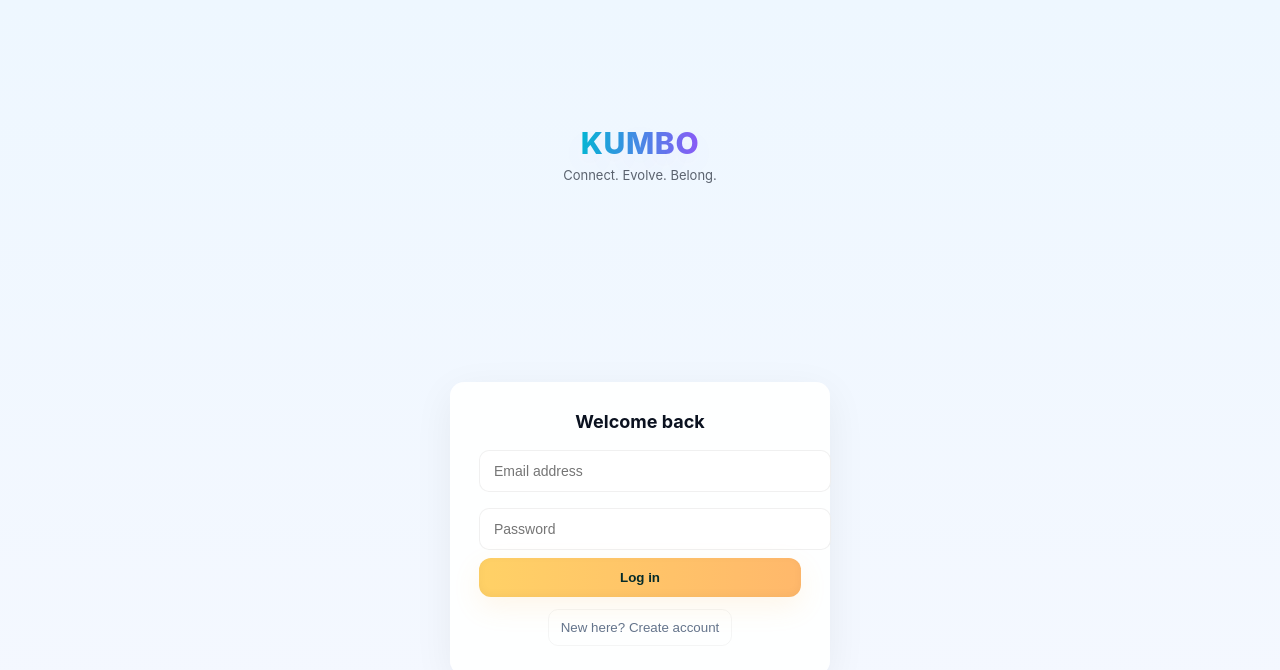
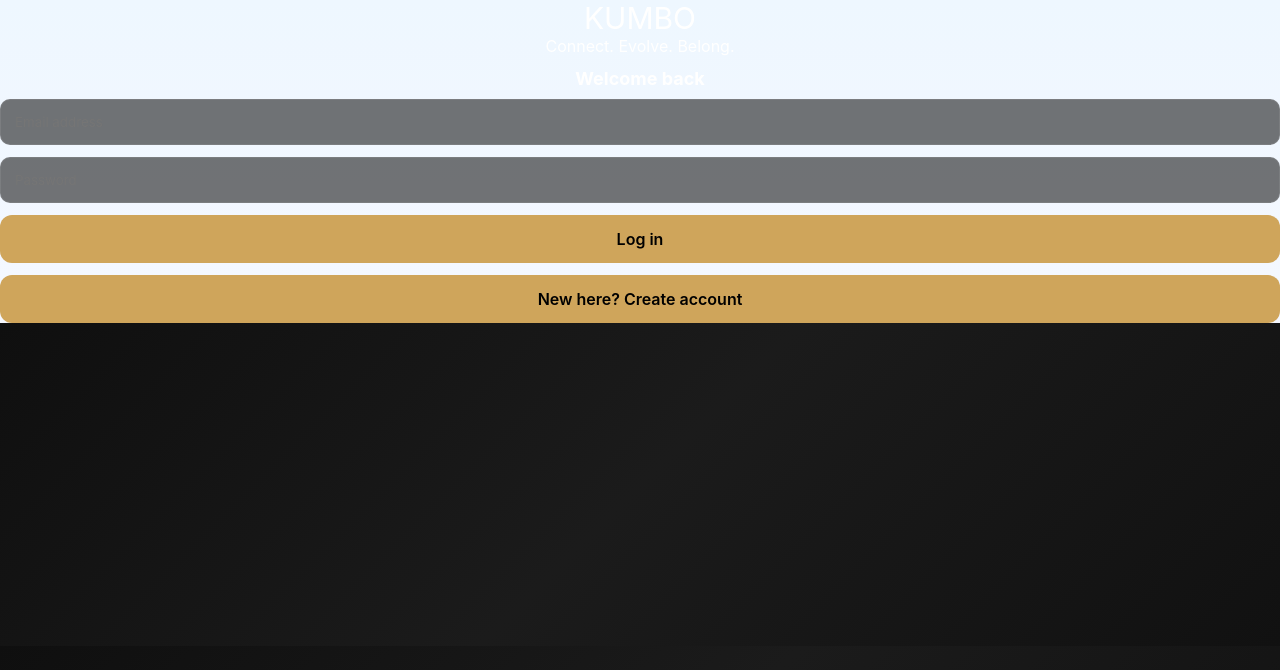
Before and after one commit to Great-Pittbul/chat-app, a React (Vite) app in the folder web-client/: page / in a window 1280 px wide. Shown: the top 670 px of the page. Built offline with nearby package versions, Linux system fonts and the light colour scheme.

Commit message:
Update style.css

```diff
--- a/web-client/src/style.css
+++ b/web-client/src/style.css
@@ -1,149 +1,244 @@
-/* Global & Theme variables (light-first) */
-:root{
-  --bg-light: linear-gradient(180deg,#eef8ff,#f8fbff);
-  --bg-dark: linear-gradient(180deg,#071326,#091923);
-  --card-bg-light: rgba(255,255,255,0.9);
-  --card-bg-dark: rgba(4,12,20,0.7);
-  --primary-gradient: linear-gradient(90deg,#06b6d4,#8b5cf6); /* turquoise -> violet */
-  --accent-gold: linear-gradient(90deg,#ffd166,#ffb86b);
-  --glass-border: rgba(255,255,255,0.6);
-  --muted: #64748b;
-  --radius-lg: 14px;
-  font-synthesis: none;
+/* ============================
+   KUMBO — LUXURY SOCIAL THEME
+   Noir Glass (Dark First) + Soft Gold
+   Soft Gold: #cfa55b
+   ============================ */
+
+/* ---------- Root Colors ---------- */
+:root {
+  --soft-gold: #cfa55b;
+  --soft-gold-light: #e3c892;
+
+  --dark-bg: #0f0f0f;
+  --dark-card: rgba(25, 25, 25, 0.6);
+  --dark-border: rgba(255, 255, 255, 0.08);
+
+  --text-primary: #ffffff;
+  --text-secondary: #bdbdbd;
+
+  --glass-bg: rgba(20, 20, 20, 0.55);
+  --glass-border: rgba(255, 255, 255, 0.08);
+
+  --gradient-1: linear-gradient(135deg, #0f0f0f, #1b1b1b, #111);
+  --gradient-gold: linear-gradient(135deg, #cfa55b, #e3c892);
 }
 
-/* Basic body */
-body {
-  margin: 0;
-  font-family: Inter, ui-sans-serif, system-ui, -apple-system, "Segoe UI", Roboto, "Helvetica Neue", Arial;
-  -webkit-font-smoothing: antialiased;
-  -moz-osx-font-smoothing: grayscale;
-  background: var(--bg-light);
-  color: #0b1220;
-  transition: background 300ms ease, color 300ms ease;
+/* Light mode */
+[data-theme="light"] {
+  --dark-bg: #f7f7f7;
+  --dark-card: rgba(255, 255, 255, 0.65);
+  --dark-border: rgba(0, 0, 0, 0.1);
+
+  --text-primary: #1a1a1a;
+  --text-secondary: #545454;
+
+  --glass-bg: rgba(255, 255, 255, 0.55);
+  --glass-border: rgba(0, 0, 0, 0.1);
+
+  --gradient-1: linear-gradient(135deg, #ffffff, #f0f0f0);
 }
 
-/* when dark mode manually set via JS add data-theme="dark" to body */
-body[data-theme="dark"]{
-  background: var(--bg-dark);
-  color: #dff7f4;
+/* ---------- Global Reset ---------- */
+* {
+  margin: 0;
+  padding: 0;
+  box-sizing: border-box;
+  font-family: "Inter", sans-serif;
 }
 
-/* centered app container helper */
-.app-centered {
-  min-height: 100vh;
-  display: grid;
-  place-items: center;
-  padding: 2rem;
-  box-sizing: border-box;
+body {
+  background: var(--gradient-1);
+  color: var(--text-primary);
+  transition: background 0.4s ease, color 0.4s ease;
 }
 
-/* KUMBO logo text (gradient + glow) */
-.kumbo-logo {
-  font-weight: 800;
-  letter-spacing: 0.6px;
-  font-size: 28px;
-  background: var(--primary-gradient);
-  -webkit-background-clip: text;
-  background-clip: text;
-  color: transparent;
-  display: inline-block;
-  text-shadow: 0 10px 30px rgba(139,92,246,0.06);
-}
-.kumbo-tagline {
-  margin-top: 6px;
-  font-size: 13px;
-  color: rgba(11,18,32,0.65);
-}
-body[data-theme="dark"] .kumbo-tagline {
-  color: rgba(220,246,240,0.6);
+/* ---------- Glass Panels ---------- */
+.glass-panel {
+  background: var(--glass-bg);
+  border: 1px solid var(--glass-border);
+  backdrop-filter: blur(16px);
+  -webkit-backdrop-filter: blur(16px);
+  padding: 25px;
+  border-radius: 18px;
+  box-shadow: 0 6px 30px rgba(0, 0, 0, 0.4);
+  animation: fadeUp 0.5s ease forwards;
 }
 
-/* Auth card */
-.auth-card {
-  width: 380px;
-  max-width: 92vw;
-  border-radius: var(--radius-lg);
-  padding: 28px;
-  box-sizing: border-box;
-  backdrop-filter: blur(8px) saturate(120%);
-  -webkit-backdrop-filter: blur(8px) saturate(120%);
-  border: 1px solid rgba(255,255,255,0.06);
-  background: var(--card-bg-light);
-  box-shadow: 0 10px 40px rgba(11,18,32,0.06);
-  transition: background 240ms ease, border 240ms ease;
-}
-body[data-theme="dark"] .auth-card {
-  background: var(--card-bg-dark);
-  border: 1px solid rgba(255,255,255,0.04);
-  box-shadow: 0 12px 48px rgba(3,10,18,0.6);
+/* ---------- Fade + Slide Animation ---------- */
+@keyframes fadeUp {
+  0% { opacity: 0; transform: translateY(16px); }
+  100% { opacity: 1; transform: translateY(0); }
 }
 
-/* inputs */
-.input {
-  width: 100%;
-  padding: 12px 14px;
-  margin: 8px 0;
-  border-radius: 10px;
-  border: 1px solid rgba(6,10,15,0.06);
-  background: rgba(255,255,255,0.85);
-  outline: none;
-  font-size: 14px;
-  color: inherit;
-  transition: box-shadow .18s ease, transform .12s ease, border-color .12s ease;
-}
-body[data-theme="dark"] .input {
-  background: rgba(255,255,255,0.02);
-  border: 1px solid rgba(255,255,255,0.04);
-}
-.input:focus {
-  box-shadow: 0 8px 30px rgba(6,182,212,0.08);
-  transform: translateY(-1px);
-  border-color: rgba(6,182,212,0.6);
+/* ---------- Auth Page ---------- */
+.auth-container {
+  height: 100vh;
+  display: flex;
+  align-items: center;
+  justify-content: center;
+  padding: 20px;
 }
 
-/* primary button */
-.btn {
-  display: inline-flex;
-  align-items: center;
-  justify-content: center;
-  gap: 8px;
-  padding: 12px 14px;
+.auth-box {
   width: 100%;
-  border-radius: 12px;
-  border: none;
-  cursor: pointer;
-  font-weight: 700;
-  color: #042b2a;
-  background: var(--accent-gold);
-  box-shadow: 0 10px 28px rgba(255,183,77,0.12), inset 0 -2px 8px rgba(0,0,0,0.04);
-  transition: transform 160ms ease, box-shadow 160ms ease;
-}
-.btn:hover { transform: translateY(-3px); box-shadow: 0 16px 40px rgba(255,183,77,0.16); }
-.btn:active { transform: translateY(-1px); }
-
-/* secondary (ghost) button */
-.btn-ghost {
-  background: transparent;
-  color: var(--muted);
-  border: 1px solid rgba(6,10,15,0.04);
-  padding: 10px 12px;
-  border-radius: 10px;
-  cursor: pointer;
+  max-width: 420px;
 }
 
-/* small text helpers */
-.help-text {
-  font-size: 12px;
-  color: rgba(11,18,32,0.55);
-}
-body[data-theme="dark"] .help-text { color: rgba(220,246,240,0.5); }
-
-/* chat container basic */
-.chat-shell {
-  width: 980px;
-  max-width: 96%;
-  margin: 2rem auto;
+.auth-title {
+  font-size: 28px;
+  text-align: center;
+  font-weight: 700;
+  color: var(--soft-gold);
+  margin-bottom: 20px;
 }
 
-/* message bubble helpers (already used inline in Chat.jsx) */
+/* ---------- Inputs ---------- */
+input {
+  width: 100%;
+  padding: 14px;
+  border-radius: 10px;
+  border: 1px solid var(--dark-border);
+  background: var(--dark-card);
+  color: var(--text-primary);
+  margin-bottom: 12px;
+  transition: border 0.3s ease, box-shadow 0.3s ease;
+}
+
+input:focus {
+  border-color: var(--soft-gold);
+  box-shadow: 0 0 8px rgba(207, 165, 91, 0.4);
+}
+
+/* ---------- Buttons ---------- */
+button {
+  width: 100%;
+  padding: 14px;
+  border-radius: 12px;
+  background: var(--soft-gold);
+  color: #000;
+  border: none;
+  font-size: 16px;
+  font-weight: 600;
+  cursor: pointer;
+  transition: transform 0.25s ease, box-shadow 0.25s ease;
+}
+
+button:hover {
+  transform: translateY(-3px);
+  box-shadow: 0 6px 16px rgba(207, 165, 91, 0.45);
+}
+
+/* Secondary button */
+.btn-alt {
+  background: transparent;
+  color: var(--soft-gold);
+  border: 1px solid var(--soft-gold);
+}
+
+.btn-alt:hover {
+  background: var(--soft-gold-light);
+  color: #000;
+}
+
+/* ---------- Chat Page ---------- */
+.chat-container {
+  display: flex;
+  flex-direction: column;
+  height: 100vh;
+  padding: 15px;
+  gap: 15px;
+}
+
+.chat-header {
+  display: flex;
+  justify-content: space-between;
+  align-items: center;
+  padding: 12px 18px;
+  border-radius: 14px;
+  background: var(--glass-bg);
+  border: 1px solid var(--glass-border);
+}
+
+.chat-title {
+  font-size: 20px;
+  font-weight: 700;
+  color: var(--soft-gold);
+}
+
+.logout-btn {
+  width: auto;
+  padding: 8px 14px;
+  font-size: 14px;
+}
+
+/* Chat messages list */
+.chat-box {
+  flex: 1;
+  overflow-y: auto;
+  padding-right: 4px;
+}
+
+/* User message */
+.message {
+  background: var(--dark-card);
+  margin-bottom: 12px;
+  padding: 12px 16px;
+  border-radius: 14px;
+  font-size: 15px;
+  border-left: 3px solid var(--soft-gold);
+}
+
+/* Message input */
+.send-container {
+  display: flex;
+  gap: 10px;
+}
+
+.send-container input {
+  flex: 1;
+}
+
+.send-btn {
+  width: auto;
+  padding: 12px 22px;
+}
+
+/* ---------- Settings Page ---------- */
+.settings-container {
+  max-width: 520px;
+  margin: 40px auto;
+}
+
+.settings-item {
+  background: var(--glass-bg);
+  border: 1px solid var(--glass-border);
+  padding: 18px;
+  border-radius: 14px;
+  margin-bottom: 16px;
+}
+
+/* ---------- Scrollbar ---------- */
+::-webkit-scrollbar {
+  width: 7px;
+}
+
+::-webkit-scrollbar-thumb {
+  background: rgba(207, 165, 91, 0.4);
+  border-radius: 20px;
+}
+
+/* ---------- Theme Toggle ---------- */
+.theme-toggle {
+  position: fixed;
+  top: 18px;
+  right: 18px;
+  z-index: 50;
+}
+
+.theme-toggle button {
+  width: auto;
+  padding: 10px 14px;
+  background: var(--soft-gold);
+  color: #000;
+  border-radius: 10px;
+}
```
